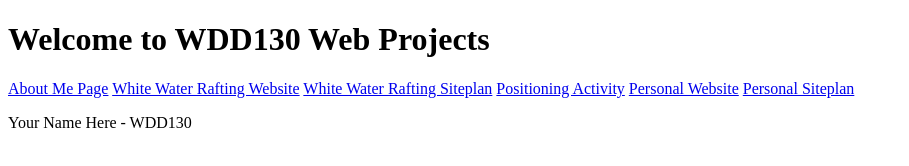
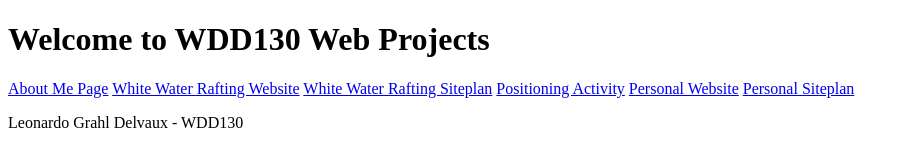
Before and after one commit to delvauxl/wdd130, a plain HTML site: page index.html in a window 1280 px wide. Shown: the whole page, without its empty margins (0-909 px from the left). Drawn offline with Linux system fonts and the light colour scheme.

Commit message:
added my name to the paragraph

```diff
--- a/index.html
+++ b/index.html
@@ -16,7 +16,7 @@
   <a href="#">Personal Website</a>
   <a href="#">Personal Siteplan</a>
 </nav>
-<p>Your Name Here - WDD130</p>
+<p>Leonardo Grahl Delvaux - WDD130</p>
 
 </body>
 </html>
```
